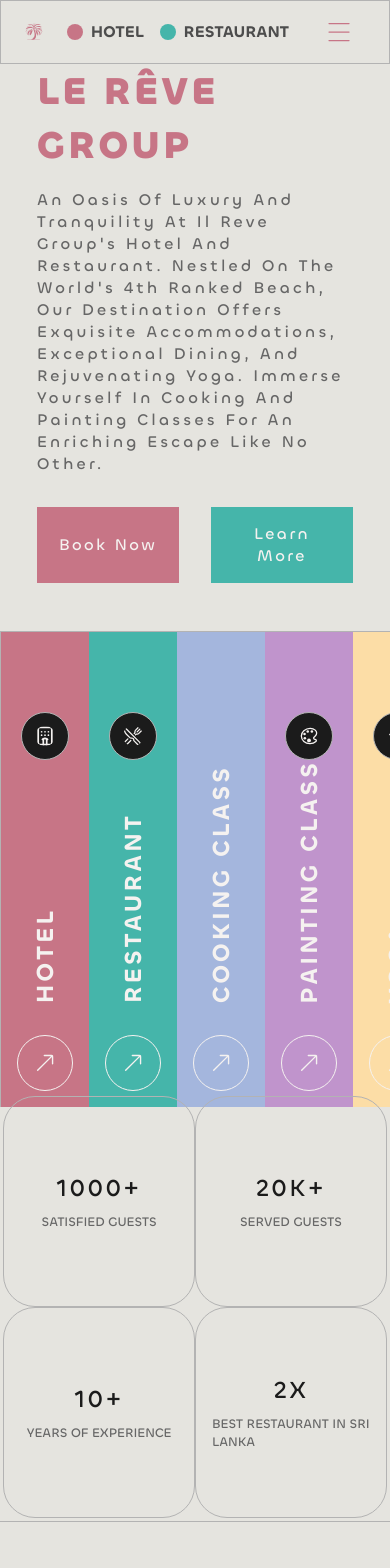
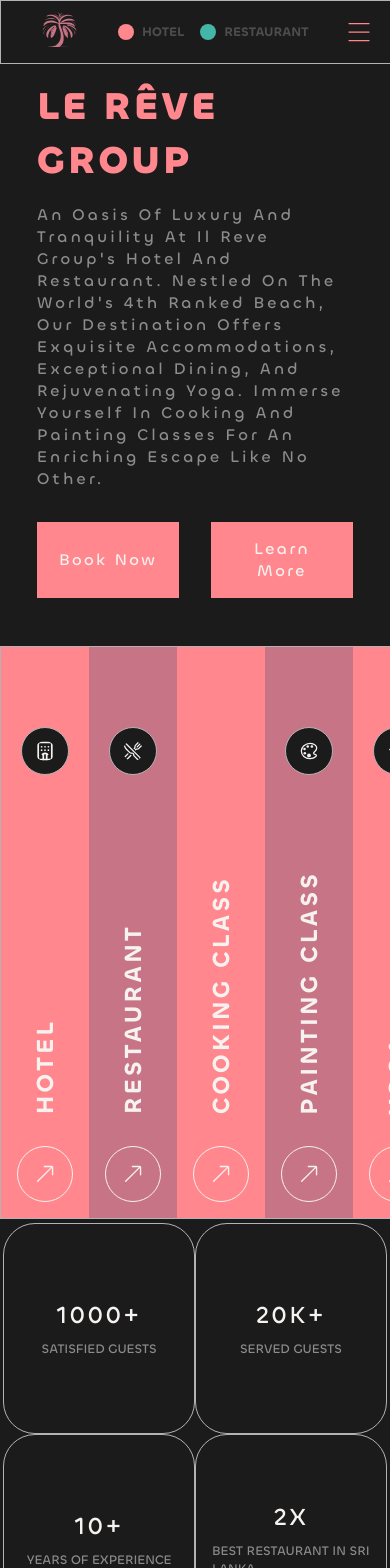
Before and after one commit to shehabwaleedd/le-reve, a React (Create React App) app: page / in a window 390 px wide. Shown: the top 1568 px of the page. Before the commit the page ends 1522 px from the top, so only its background shows below. Built offline with nearby package versions, Linux system fonts and the light colour scheme; some icons are missing.

Commit message:
changed the main background. fixed some design ratios mistakes in mobile devices

```diff
--- a/src/App.css
+++ b/src/App.css
@@ -6,7 +6,7 @@
   --sat: 0%;
   --title-color: hsl(var(--hue), var(--sat), 30%);
   --title-color-dark: hsl(var(--hue), var(--sat), 0%);
-  --text-color: hsl(var(--hue), var(--sat), 40%);
+  --text-color: hsl(var(--hue), var(--sat), 55%);
   --body-color: #fff7f3;
   --container-color: #f5f2f0;
   --accent-color-darker: #244224;
@@ -15,9 +15,9 @@
   --webkit-shadow: -4px 6px 31px 0px rgba(93, 110, 96, 0.6);
   --moz-box-shadow: -4px 6px 31px 0px rgba(93, 110, 96, 0.6);
   --nav-overlay-color: #1b1b1b;
-  --accent-color: #c77586;
+  --accent-color: #FF878D;
   --accent: var(--pink);
-  --background-color: #e5e4df;
+  --background-color: #1b1b1b;
   --color-number: #999;
   --color-link-hover: #1b1b1b;
   --color-link: #b19e7f;
--- a/src/navbar/Navbar.css
+++ b/src/navbar/Navbar.css
@@ -236,6 +236,20 @@
     }
 }
 
+@media (max-width: 395px) {
+    .nav__middle ul li {
+        list-style: none;
+        font-family: 'Chillax-Semibold';
+        font-size: 0.8rem;
+    }
+    .svg {
+        padding: 1.5rem;
+    }
+    .nav {
+        width: 105%;
+    }
+}
+
 @media (max-width: 378px) {
     .nav__middle ul li {
         list-style: none;
--- a/src/pages/home/Home.css
+++ b/src/pages/home/Home.css
@@ -40,6 +40,7 @@
     text-transform: capitalize;
     margin-bottom: 1rem;
 }
+
 .home__left-lower {
     display: flex;
     flex-direction: row;
@@ -75,10 +76,6 @@
     color: var(--container-color);
     font-family: 'Chillax-Medium';
     letter-spacing: 0.15rem;
-}
-
-.left-lower-btns .learn-more-btn {
-    background-color: #45B5AA;
 }
 
 .home__left h1 {
@@ -150,22 +147,23 @@
 }
 
 .hotel {
-    background-color: var(--accent-color);
+    background-color: #FF878D;
 }
 
 .restaurant {
-    background-color: #45B5AA;
+    background-color: #c77586;
 }
 
 .cooking {
-    background-color: #a4b6dd;
+    background-color: #FF878D;
 }
 
 .painting {
-    background-color: #c094cc;
+    background-color: #c77586;
 }
+
 .yoga {
-    background-color: #FCDDA6;
+    background-color: #FF878D;
 }
 
 @media (max-width: 436px) {
@@ -173,31 +171,45 @@
         margin-top: 5rem;
         min-height: 100vh;
     }
+
     .home__container {
         flex-direction: column;
 
     }
+
     .home__left h1 {
         font-size: 2.4rem;
     }
+
     .home__left-container span {
         font-size: 1rem;
     }
+
     .home__left-lower {
         margin-bottom: 4rem;
         bottom: -1rem;
         width: 100%;
     }
+
     .home__right-cards {
         display: grid;
         grid-template-columns: repeat(5, 1fr);
     }
 }
+
 @media (max-width: 419px) {
     .home {
         margin-top: 5rem;
         min-height: 120vh;
     }
+}
+
+@media (max-width: 394px) {
+    .home {
+        margin-top: 5rem;
+        min-height: 135vh;
+    }
+
 }
 
 @media (max-width: 378px) {
@@ -206,24 +218,30 @@
         min-height: 122vh;
         margin-bottom: 1rem;
     }
+
     .home__left h1 {
         font-size: 2rem;
     }
+
     .home__left-container span {
         font-size: 0.8rem;
     }
+
     .home__left-lower {
         margin-bottom: 4rem;
         bottom: -1rem;
         width: 100%;
     }
+
     .home__right-cards {
         display: grid;
         grid-template-columns: repeat(4, 1fr);
     }
+
     .right_card-title h1 {
         font-size: 1.3rem;
     }
+
     .yoga {
         display: none;
     }
--- a/src/pages/home/achievments/Achievments.css
+++ b/src/pages/home/achievments/Achievments.css
@@ -42,7 +42,7 @@
     font-family: 'Chillax-Medium';
     letter-spacing: 0.15rem;
     text-transform: uppercase;
-    color: var(--nav-overlay-color);
+    color: var(--container-color);
 }
 
 .achievments__card p {
```
